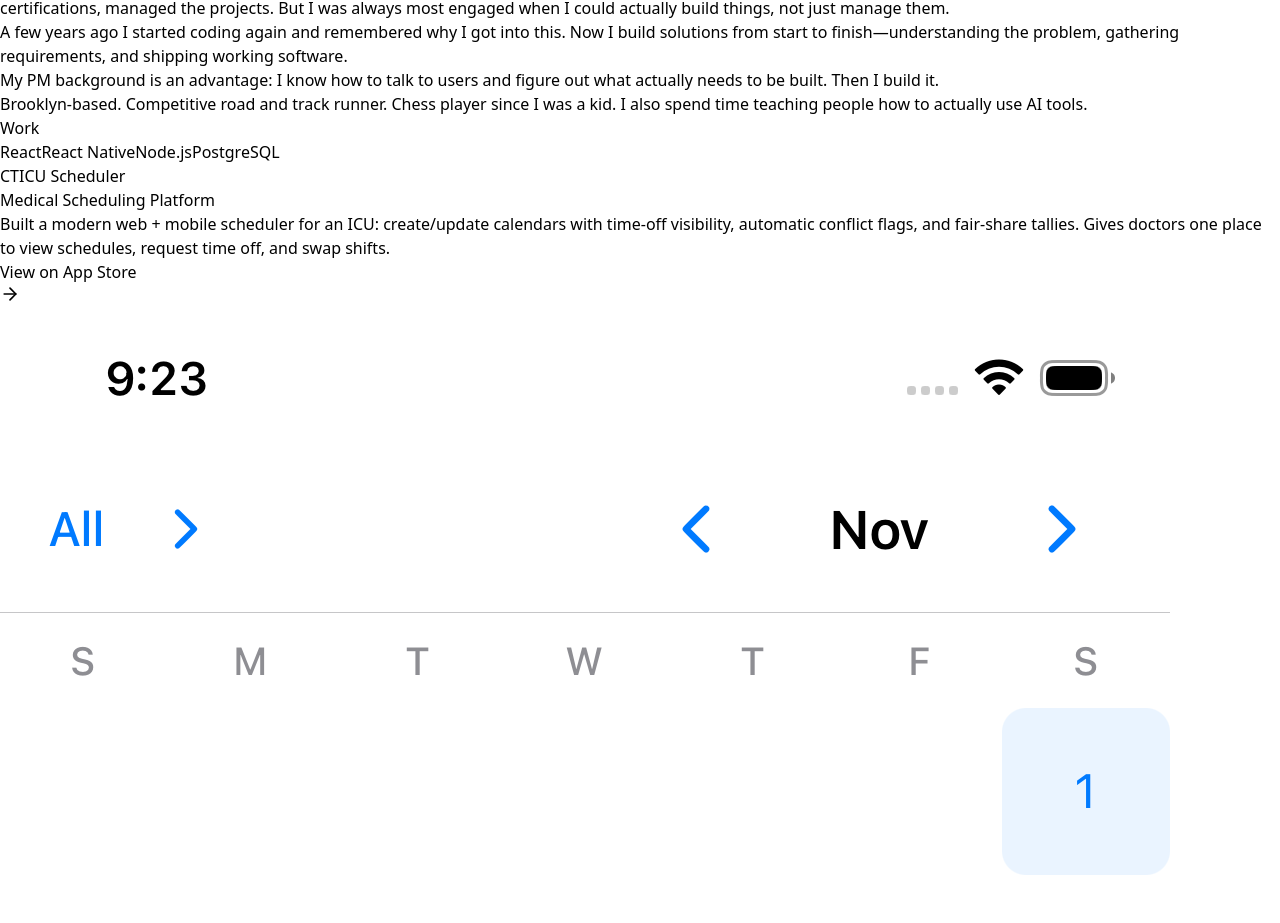
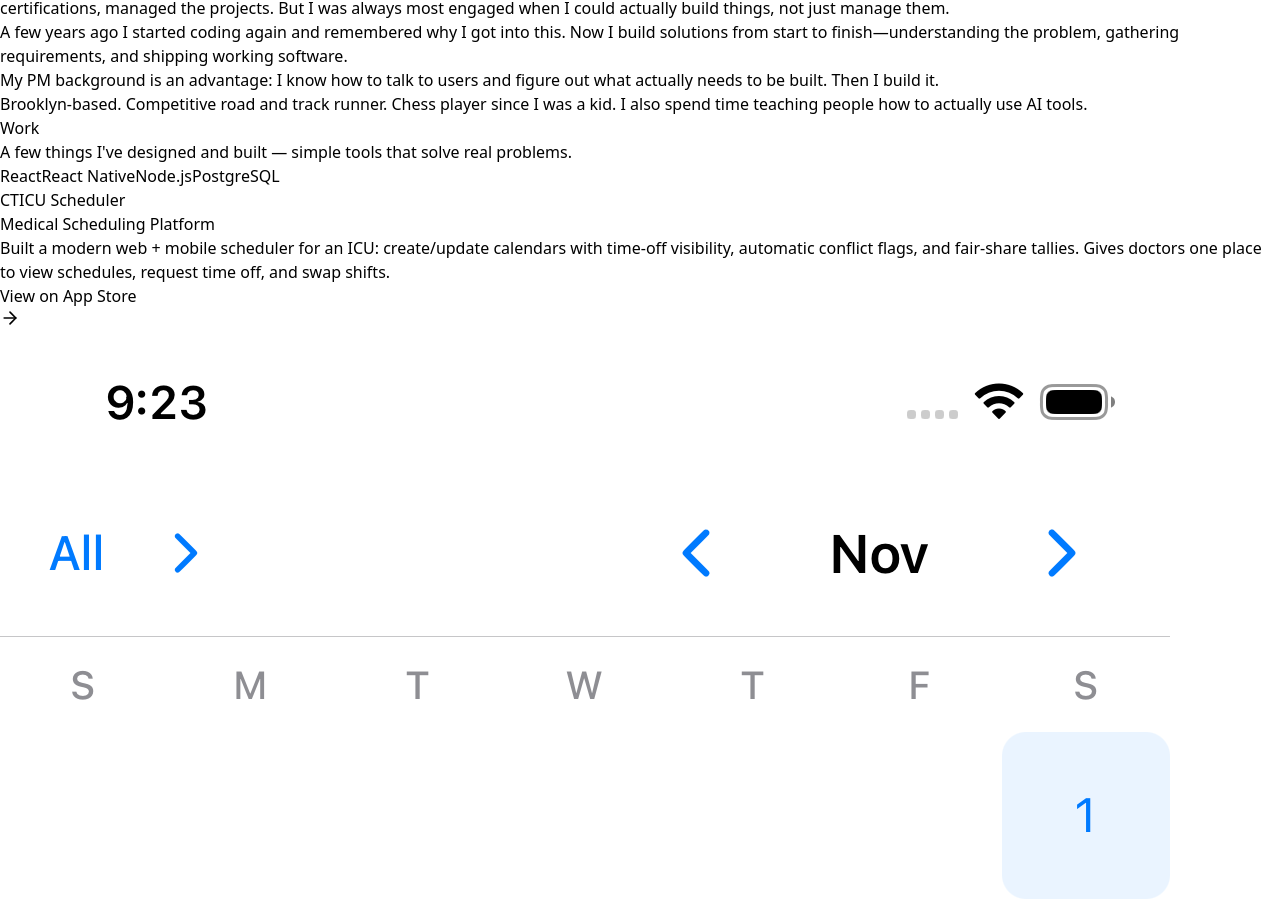
Before and after one commit to gzambran/portfolio, a React (Vite) app: page / in a window 1280 px wide. Shown: the part 2211-3134 px from the top of the page. Built offline with nearby package versions, Linux system fonts and the light colour scheme.

Commit message:
Add intro to Projects section

```diff
--- a/src/App.jsx
+++ b/src/App.jsx
@@ -219,7 +219,10 @@ const Portfolio = () => {
       {/* Projects Section */}
       <section id="projects" className="pt-12 pb-16 md:py-32 px-6">
         <div className="max-w-7xl mx-auto">
-          <h2 className="text-5xl md:text-6xl font-black mb-12 md:mb-20">Work</h2>
+          <h2 className="text-5xl md:text-6xl font-black mb-6 md:mb-8">Work</h2>
+          <p className="text-xl md:text-2xl text-gray-600 mb-12 md:mb-20 max-w-3xl">
+            A few things I've designed and built — simple tools that solve real problems.
+          </p>
 
           <div className="space-y-0">
             {projects.map((project, index) => (
```
